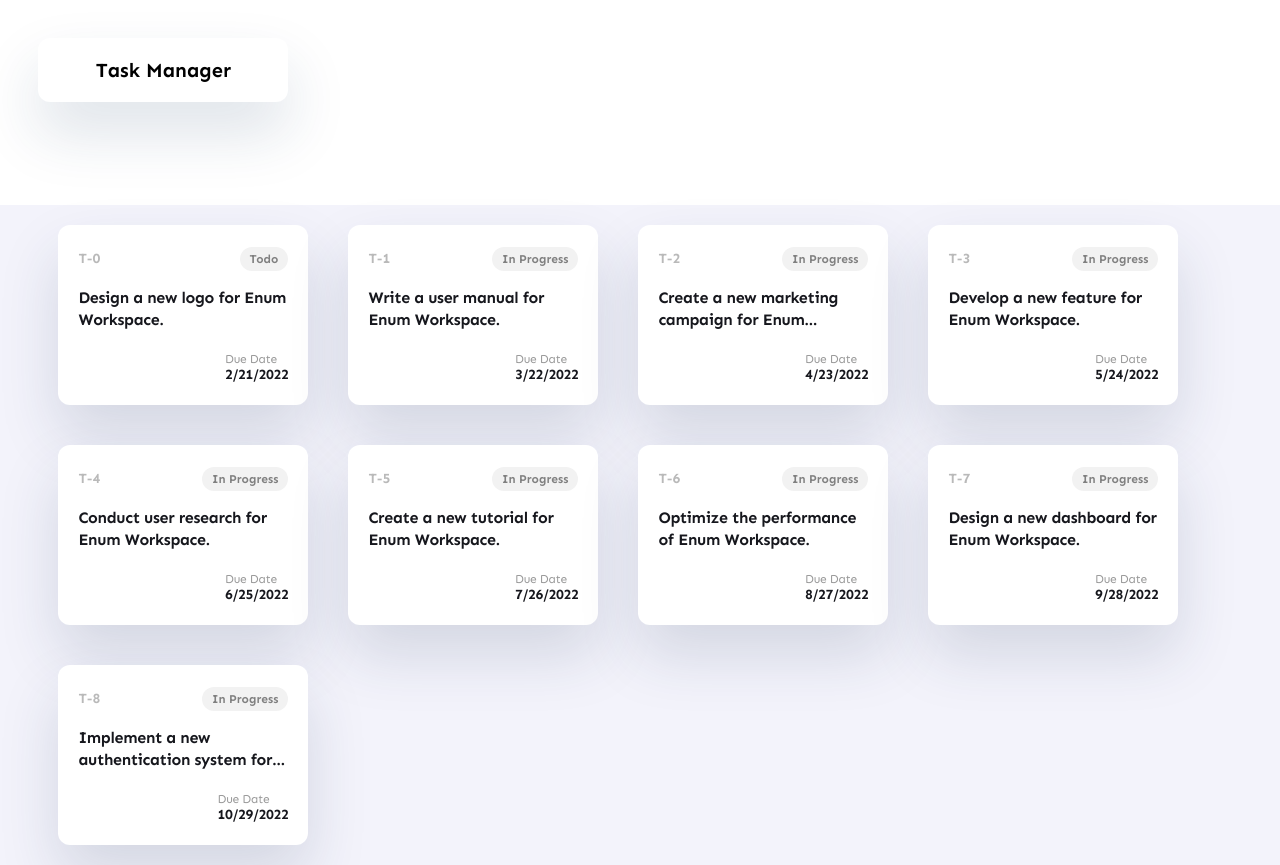
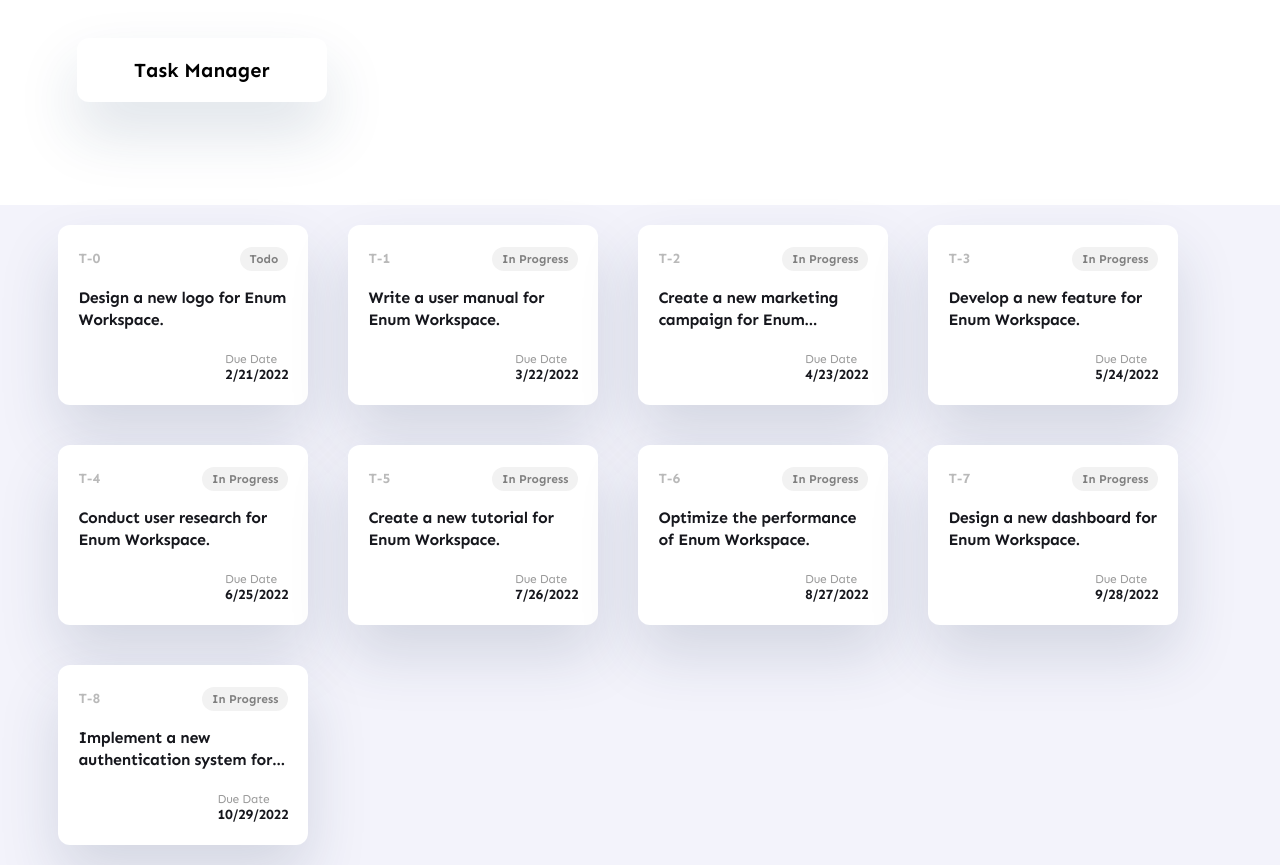
Before and after one commit to DANIEL886886/Sprint14-React-Intro, a React (Create React App) app in the folder task-viewer/: page / in a window 1280 px wide. Built offline with nearby package versions, Linux system fonts and the light colour scheme.

Commit message:
project update

```diff
--- a/task-viewer/src/components/app-title/app-title.css
+++ b/task-viewer/src/components/app-title/app-title.css
@@ -4,7 +4,7 @@
   width: 250px;
   text-align: center;
   margin-top: 3%;
-  margin-left: 3%;
+  margin-left: 6%;
    background: #ffffff;
   box-shadow: 0px 30px 60px rgba(26, 59, 99, 0.15);
   border-radius: 12px;
```
